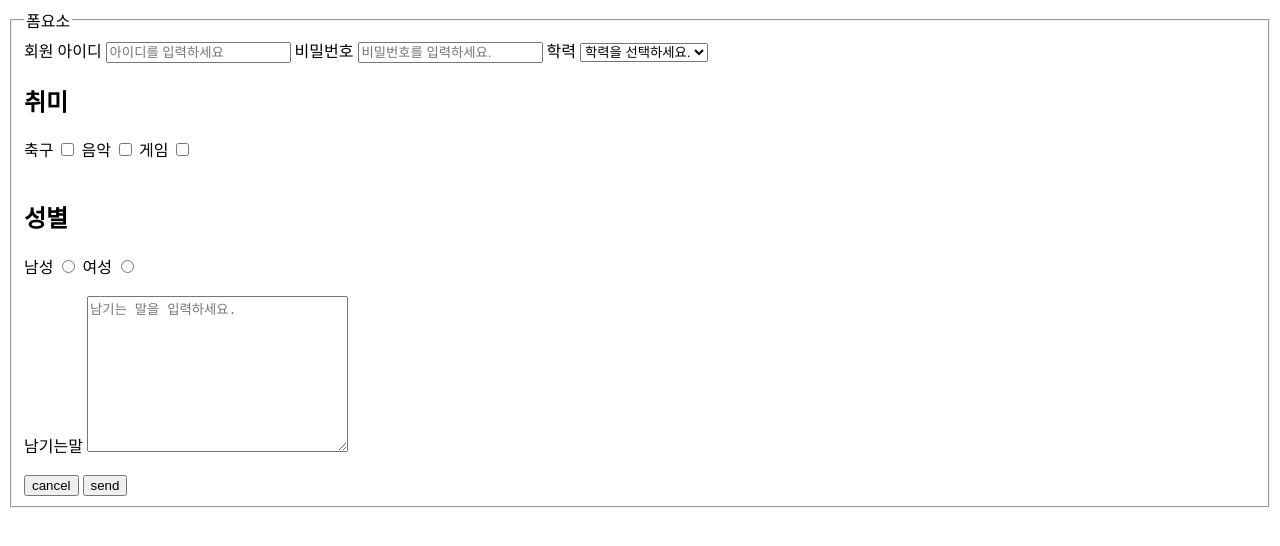
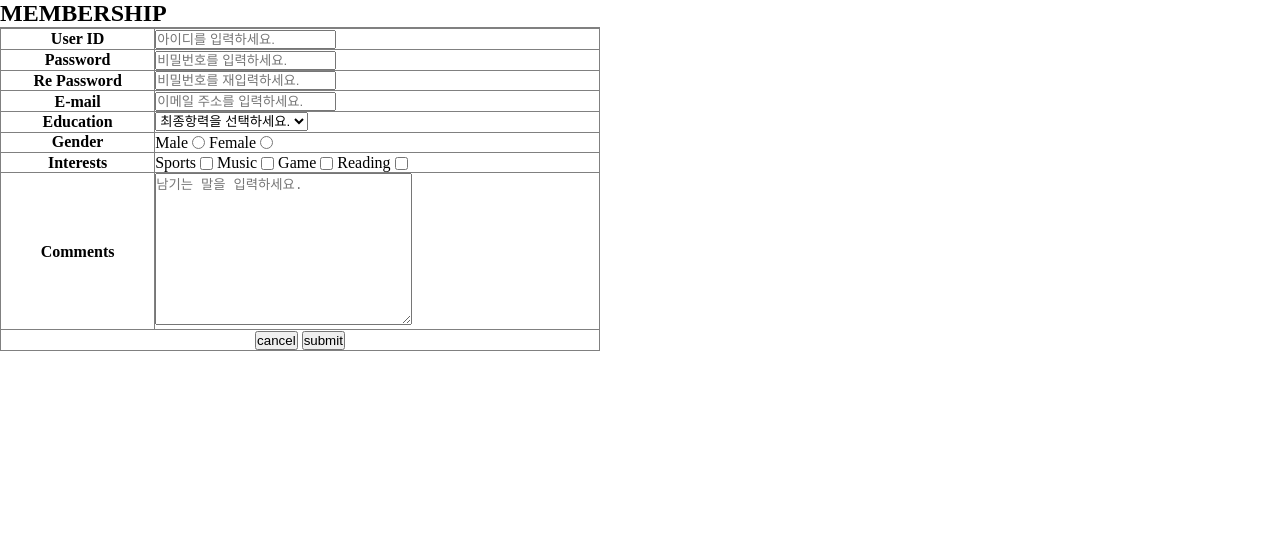
Before and after one commit to FastcampusWebMotion/form_validation, a plain HTML site: page index.html in a window 1280 px wide. Drawn offline with Linux system fonts and the light colour scheme.

Commit message:
회원가입 ui html구조 완성

```diff
--- a/index.html
+++ b/index.html
@@ -9,47 +9,129 @@
    <script defer type='module' src="js/validation.mjs"></script>
 </head>
 <body>
-   <form action="result.html" method='get'>
+  <section class='join'>
+     <div class="inner">
+      <h1>MEMBERSHIP</h1>
+      <form action="result.html" method='get' id='member'>
          <fieldset>
-         <legend>폼요소</legend>
-         <label for="userid">회원 아이디</label>
-         <input type="text" name='userid' id='userid' placeholder='아이디를 입력하세요'>
+            <legend class='h'>회원가입 폼 입력 항목</legend>
+            <table border=1 width=600>
+               <caption class='h'>회원가입을 위한 아이디, 비밀번호, 이메일, 성별, 학력, 취미, 남기는말 입력 폼 양식</caption>
 
-         <label for="pwd">비밀번호</label>
-         <input type="password" name='pwd' id='pwd' placeholder='비밀번호를 입력하세요.'>
+               <tbody>
+                  <!-- user id -->
+                  <tr>
+                     <th scope='row'>
+                        <label for="userid">User ID</label>
+                     </th>
+                     <td>
+                        <input type="text" id='userid' name='userid' placeholder='아이디를 입력하세요.'>
+                     </td>
+                  </tr>
 
-         <label for="edu">학력</label>
+                  <!-- password -->
+                  <tr>
+                     <th scope='row'>
+                        <label for="pwd1">Password</label>
+                     </th>
+                     <td>
+                        <input type="password" name='pwd1' id='pwd1' placeholder="비밀번호를 입력하세요.">
+                     </td>
+                  </tr>
+
+                  <!-- re password -->
+                  <tr>
+                     <th scope='row'>
+                        <label for="pwd2">Re Password</label>
+                     </th>
+                     <td>
+                        <input type="password" name='pwd2' id='pwd2' placeholder="비밀번호를 재입력하세요.">
+                     </td>
+                  </tr>
+
+                  <!-- email -->
+                  <tr>
+                     <th scope='row'>
+                        <label for="email">E-mail</label>
+                     </th>
+                     <td>
+                        <input type="text" name='email' id='email' placeholder='이메일 주소를 입력하세요.'>
+                     </td>
+                  </tr>
+
+                  <!-- edu -->
+                  <tr>
+                     <th scope="row">
+                        <label for="edu">Education</label>
+                     </th>
+                     <td>
                         <select name="edu" id="edu">
-            <option value="">학력을 선택하세요.</option>
+                           <option value="">최종항력을 선택하세요.</option>
                            <option value="elementary school">초등학교 졸업</option>
                            <option value="middle school">중학교 졸업</option>
-            <option value="hight school">고등학교 졸업</option>
+                           <option value="high school">고등학교 졸업</option>
+                           <option value="college">대학교 졸업</option>
                         </select>
+                     </td>
+                  </tr>
 
+                  <!-- gender -->
+                  <tr>
+                     <th scope='row'>
+                        Gender
+                     </th>
+                     <td>
+                        <label for="male">Male</label>
+                        <input type="radio" name='gender' id='male' value='male'>
 
-         <h2>취미</h2>
-         <label for="interest1">축구</label>
-         <input type="checkbox" id='interest1' name='interst1' value='soccer'>
+                        <label for="female">Female</label>
+                        <input type="radio" name='gender' id='female' value='female'>
+                     </td>
+                  </tr>
 
-         <label for="interest2">음악</label>
-         <input type="checkbox" id='interest2' name='interest2' value='music'>
+                  <!-- interest -->
+                  <tr>
+                     <th scope="row">
+                        Interests
+                     </th>
 
-         <label for="interest3">게임</label>
-         <input type="checkbox" id='interest3' name='interest3' value='game'><br><br>
+                     <td>
+                        <label for="sprts">Sports</label>
+                        <input type="checkbox" name='hobby' id='sports' value='sports'>
 
-         <h2>성별</h2>
-         <label for="male">남성</label>
-         <input type="radio" id='male' name='gender' value='male'>
+                        <label for="music">Music</label>
+                        <input type="checkbox" name='hobby' id='music' value='music'>
 
-         <label for="female">여성</label>
-         <input type="radio" id='female' name='gender' value='female'><br><br>
+                        <label for="game">Game</label>
+                        <input type="checkbox" name='hobby' id='game' value='game'>
 
-         <label for="comments">남기는말</label>
-         <textarea name="comments" id="comments" cols="30" rows="10" placeholder='남기는 말을 입력하세요.'></textarea><br><br>
+                        <label for="reading">Reading</label>
+                        <input type="checkbox" name='hobby' id='reading' value='reading'>
+                     </td>
+                  </tr>
 
+                  <!-- comments -->
+                  <tr>
+                     <th scope="row">
+                        <label for="comments">Comments</label>
+                     </th>
+                     <td>
+                        <textarea name="comments" id="comments" cols="30" rows="10" placeholder='남기는 말을 입력하세요.'></textarea>
+                     </td>
+                  </tr>
+
+                  <!-- btn set -->
+                  <tr>
+                     <th colspan='2'>
                         <input type="reset" value='cancel'>
-         <input type="submit" value='send'>
+                        <input type="submit" value='submit'>
+                     </th>
+                  </tr>
+               </tbody>
+            </table>
          </fieldset>
       </form>
+     </div>
+  </section>
 </body>
 </html>
--- a/scss/_reset.scss
+++ b/scss/_reset.scss
@@ -1,8 +1,25 @@
+* {
+    margin: 0px;
+    padding: 0px;
+    box-sizing: border-box;
+}
+ul, ol, li {
+    list-style: none;
+}
+a {
+    text-decoration: none;
+}
+fieldset {
+    border: none;
+}
 table {
-    width: 500px;
     border-collapse: collapse;
-
-    th, td {
-        height: 30px;
-    }
 }
+input, label {
+    vertical-align: middle;
+}
+.h {
+    position: absolute;
+    top: -99999px;
+    opacity: 0;
+}
```
Also changed, not shown: css/style.css, 1 other file. Lines whose indentation alone changed are shown as unchanged.
